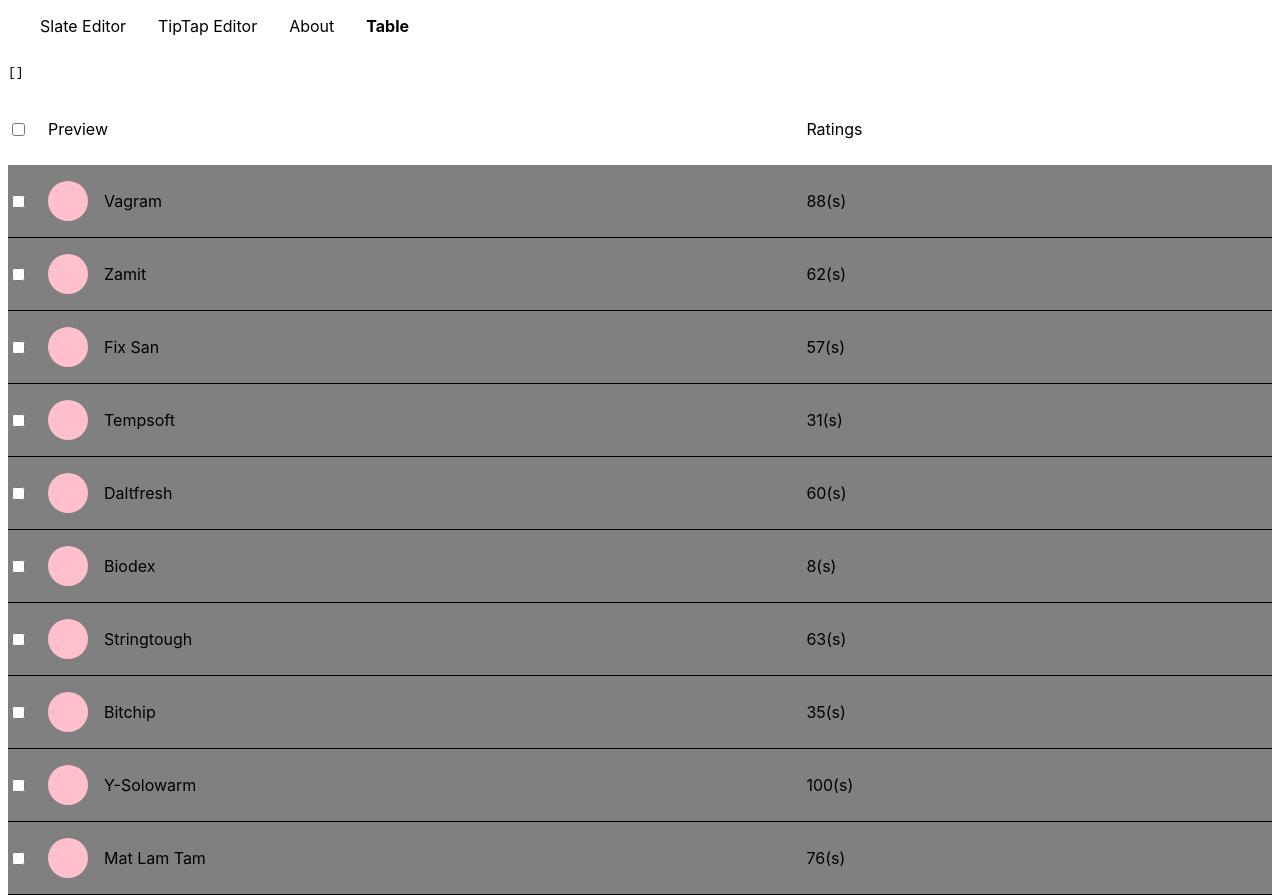
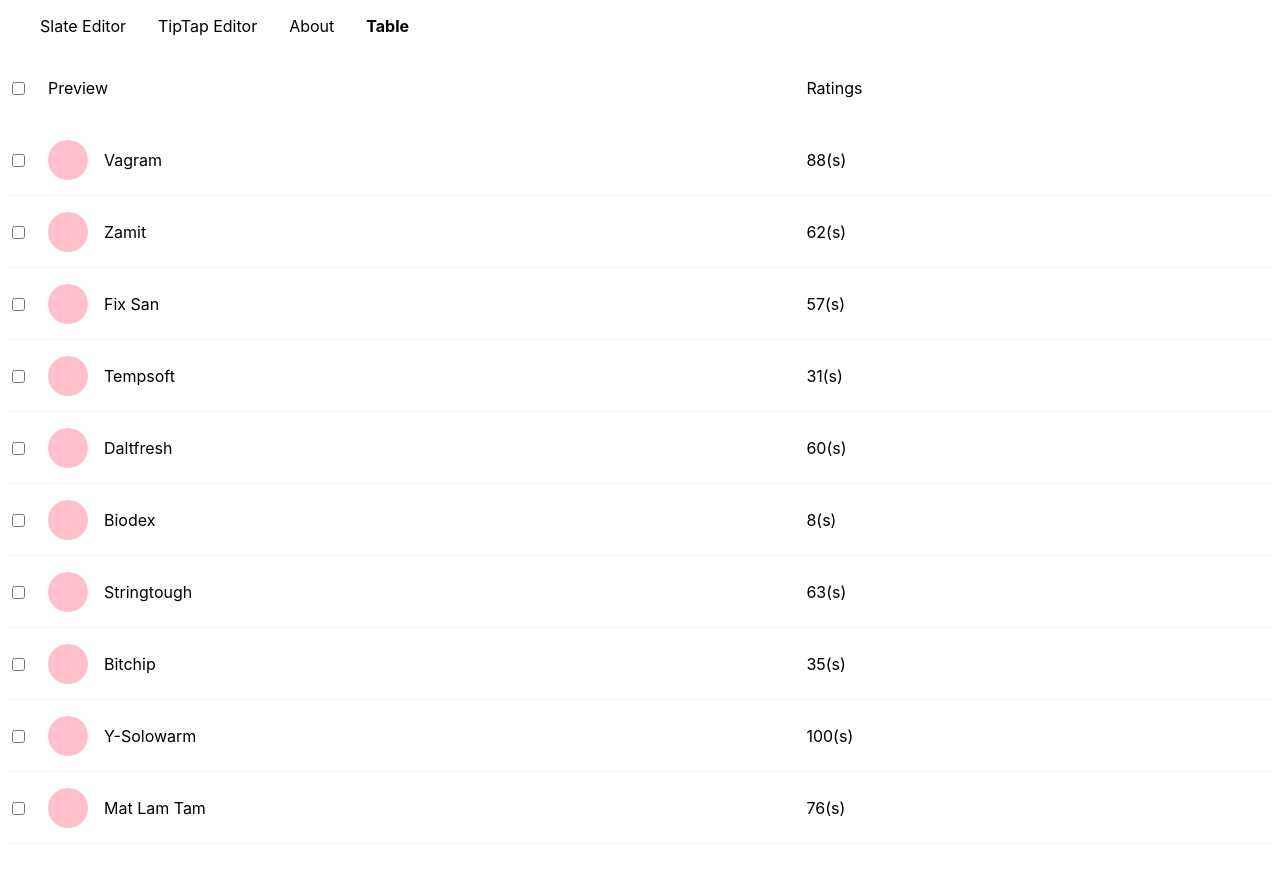
Before and after one commit to tanshunyuan/cuddly-wysiwyg, a Next.js app: page /newTable in a window 1280 px wide. After the commit the page ends 844 px from the top, so only its background shows below. Built offline with nearby package versions, Linux system fonts and the light colour scheme.

Commit message:
chore: updated row styles for table

```diff
--- a/src/pages/newTable.tsx
+++ b/src/pages/newTable.tsx
@@ -9,6 +9,9 @@ const NewTable = () => {
     TableData.map((data) => ({ ...data, isChecked: false })),
   );
   const [selected, setSelected] = useState<ITableData[]>([]);
+  useEffect(() => {
+    setSelected(dataWCheckbox.filter((data) => data.isChecked));
+  }, [dataWCheckbox]);
   const handleSelectAll = (event: React.ChangeEvent<HTMLInputElement>) => {
     const { checked } = event.target;
     setDataWCheckbox((prevState) => {
@@ -19,9 +22,6 @@ const NewTable = () => {
       }));
     });
   };
-  useEffect(() => {
-    setSelected(dataWCheckbox.filter((data) => data.isChecked));
-  }, [dataWCheckbox]);
 
   const handleServiceItemChange = (
     event: React.ChangeEvent<HTMLInputElement>,
@@ -41,7 +41,6 @@ const NewTable = () => {
   return (
     <div>
       <Navbar />
-      <pre>{JSON.stringify(selected, null, 2)}</pre>
       <ServiceTable>
         <ServiceTableHeader>
           <ServiceTableRow>
@@ -90,8 +89,7 @@ const ServiceTable = styled.div``;
 const ServiceTableHeader = styled.div``;
 const ServiceTableContent = styled.div``;
 const ServiceTableRowWrapper = styled.div`
-  background-color: gray;
-  border-bottom: 1px solid black;
+  box-shadow: inset 0px -1px 0px #f0f0f0;
 `;
 const ServiceTableRow = styled.div`
   display: grid;
```
